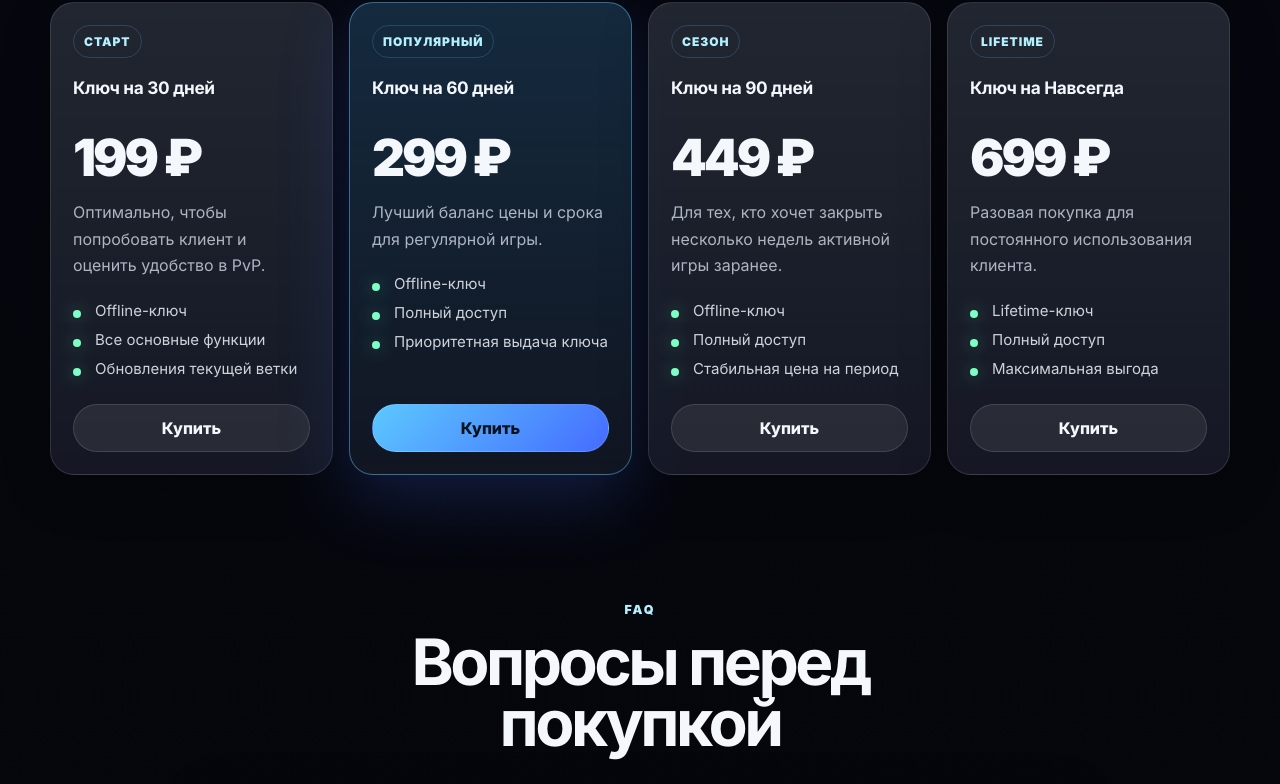
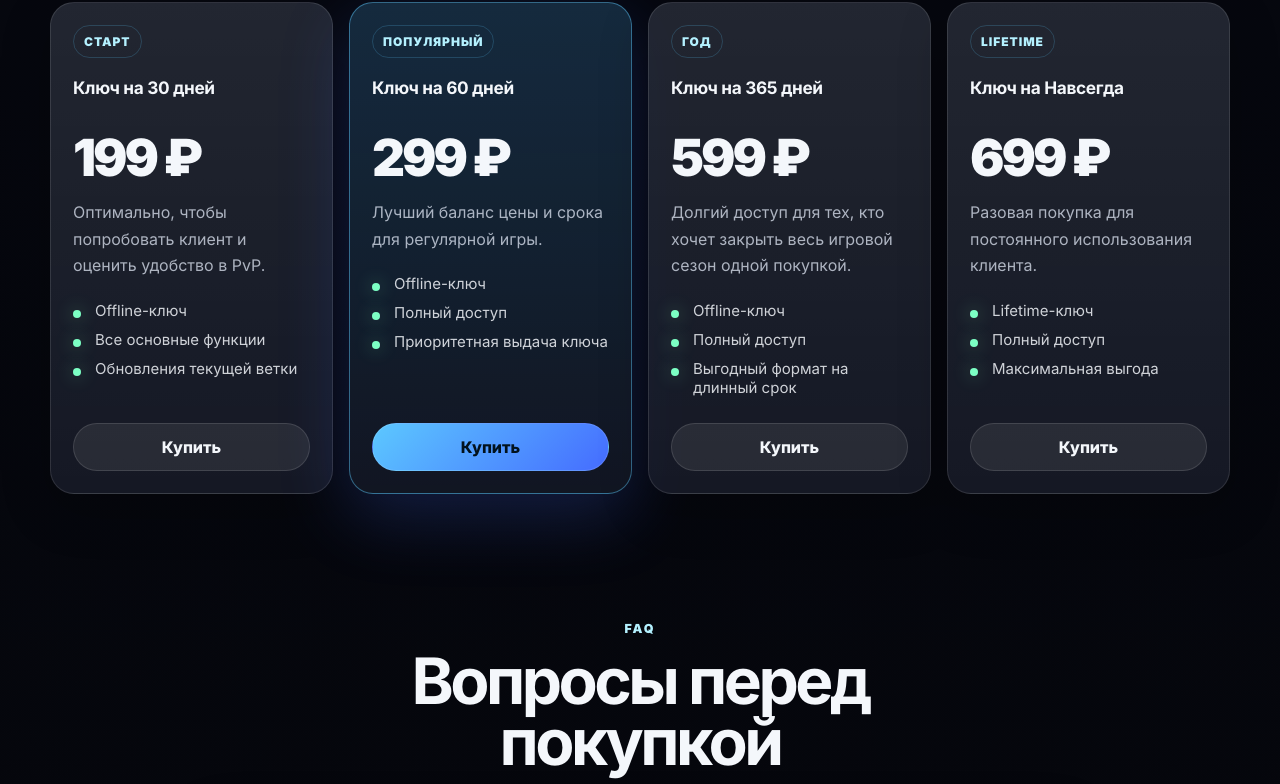
Before and after one commit to zxchargedoffc/zxcharged-sales-site, a React (Vite) app: page / in a window 1280 px wide. Shown: the part 3469-4253 px from the top of the page. Built offline with nearby package versions, Linux system fonts and the light colour scheme; no server answers.

Commit message:
Fix Telegram purchase links and sale tariffs

```diff
--- a/index.html
+++ b/index.html
@@ -11,7 +11,7 @@
     <meta property="og:title" content="ZXCHARGED CLIENT" />
     <meta
       property="og:description"
-      content="Premium PvP client keys. Тарифы на 30, 60, 90 дней и lifetime."
+      content="Premium PvP client keys. Тарифы на 30, 60, 365 дней и lifetime."
     />
     <meta property="og:type" content="website" />
     <meta property="og:image" content="/social-preview.svg" />
@@ -40,7 +40,7 @@
             <a href="#pricing">Тарифы</a>
             <a href="#faq">FAQ</a>
           </nav>
-          <a class="nav-cta" href="#pricing">Купить</a>
+          <a class="nav-cta" href="https://t.me/zxchargedshop_bot?start=buy">Купить</a>
         </header>
         <section class="hero section" id="top">
           <div class="hero-copy">
@@ -54,8 +54,8 @@
               offline-активацией ключей и стабильным runtime для ежедневной игры.
             </p>
             <div class="hero-actions">
-              <a class="button button-primary" href="#pricing">Купить ключ</a>
-              <a class="button button-secondary" href="https://t.me/zxcharged_support">Написать продавцу</a>
+              <a class="button button-primary" href="https://t.me/zxchargedshop_bot?start=buy">Купить ключ</a>
+              <a class="button button-secondary" href="https://t.me/zxchargedshop_bot">Написать продавцу</a>
             </div>
           </div>
         </section>
--- a/src/components/Header.tsx
+++ b/src/components/Header.tsx
@@ -1,5 +1,6 @@
 import type { MouseEvent } from 'react';
 import { scrollToHash } from '../lib/hashScroll';
+import { buyLink } from '../lib/purchase';
 
 function handleAnchorClick(event: MouseEvent<HTMLAnchorElement>) {
   if (
@@ -39,7 +40,7 @@ export function Header() {
         <a href="/#pricing" onClick={handleAnchorClick}>Тарифы</a>
         <a href="/#faq" onClick={handleAnchorClick}>FAQ</a>
       </nav>
-      <a className="nav-cta" href="/#pricing" onClick={handleAnchorClick}>
+      <a className="nav-cta" href={buyLink()} target="_blank" rel="noreferrer">
         Купить
       </a>
     </header>
--- a/src/components/HeroSection.tsx
+++ b/src/components/HeroSection.tsx
@@ -1,5 +1,6 @@
 import './HeroSection.download.css';
 import { loaderDownloadUrl } from '../lib/download';
+import { buyLink } from '../lib/purchase';
 
 export function HeroSection() {
   return (
@@ -15,7 +16,7 @@ export function HeroSection() {
           offline-активацией ключей и стабильным runtime для ежедневной игры.
         </p>
         <div className="hero-actions">
-          <a className="button button-primary" href="#pricing">
+          <a className="button button-primary" href={buyLink()} target="_blank" rel="noreferrer">
             Купить ключ
           </a>
           <a className="button button-secondary" href="#benefits">
--- a/src/components/PricingSection.tsx
+++ b/src/components/PricingSection.tsx
@@ -1,4 +1,4 @@
-import { pricing } from '../content';
+import { pricingCards } from '../pricingCatalog';
 import { buyLink } from '../lib/purchase';
 
 export function PricingSection() {
@@ -13,7 +13,7 @@ export function PricingSection() {
         </p>
       </div>
       <div className="pricing-grid">
-        {pricing.map((plan) => (
+        {pricingCards.map((plan) => (
           <article
             className={`price-card ${plan.popular ? 'popular' : ''}`}
             key={plan.name}
@@ -29,7 +29,7 @@ export function PricingSection() {
             </ul>
             <a
               className="button button-plan"
-              href={buyLink(plan.name)}
+              href={buyLink(plan.payload)}
               target="_blank"
               rel="noreferrer"
             >
--- a/src/content.ts
+++ b/src/content.ts
@@ -1,5 +1,5 @@
 export const purchaseBaseUrl =
-  import.meta.env.VITE_PURCHASE_URL || 'https://t.me/zxcharged_support';
+  import.meta.env.VITE_PURCHASE_URL || 'https://t.me/zxchargedshop_bot';
 
 export interface BenefitItem {
   title: string;
--- a/src/lib/purchase.ts
+++ b/src/lib/purchase.ts
@@ -1,22 +1,19 @@
 import { purchaseBaseUrl } from '../content';
 
-function isTelegramUrl(url: string) {
-  return url.includes('t.me/') || url.includes('telegram.me/');
+const START_PAYLOADS: Record<string, string> = {
+  '30 дней': 'buy_30d',
+  '60 дней': 'buy_60d',
+  '365 дней': 'buy_365d',
+  'Навсегда': 'buy_life',
+  life: 'buy_life',
+  lifetime: 'buy_life'
+};
+
+export function buyLink(plan?: string) {
+  const normalized = plan?.trim() ?? '';
+  const payload = normalized.startsWith('buy_')
+    ? normalized
+    : START_PAYLOADS[normalized] ?? 'buy';
+  const separator = purchaseBaseUrl.includes('?') ? '&' : '?';
+  return `${purchaseBaseUrl}${separator}start=${encodeURIComponent(payload)}`;
 }
-
-export function buyLink(plan: string) {
-  if (purchaseBaseUrl.includes('{plan}')) {
-    return purchaseBaseUrl.replace('{plan}', encodeURIComponent(plan));
-  }
-
-  if (isTelegramUrl(purchaseBaseUrl)) {
-    const text = encodeURIComponent(
-      `Хочу купить ключ ZXCHARGED CLIENT: ${plan}`
-    );
-    return `${purchaseBaseUrl}${
-      purchaseBaseUrl.includes('?') ? '&' : '?'
-    }text=${text}`;
-  }
-
-  return purchaseBaseUrl;
-}
--- /dev/null
+++ b/src/pricingCatalog.ts
@@ -0,0 +1,48 @@
+export interface PricingCard {
+  name: string;
+  price: string;
+  label: string;
+  description: string;
+  features: string[];
+  popular: boolean;
+  payload: string;
+}
+
+export const pricingCards: PricingCard[] = [
+  {
+    name: '30 дней',
+    price: '199 ₽',
+    label: 'Старт',
+    description: 'Оптимально, чтобы попробовать клиент и оценить удобство в PvP.',
+    features: ['Offline-ключ', 'Все основные функции', 'Обновления текущей ветки'],
+    popular: false,
+    payload: 'buy_30d'
+  },
+  {
+    name: '60 дней',
+    price: '299 ₽',
+    label: 'Популярный',
+    description: 'Лучший баланс цены и срока для регулярной игры.',
+    features: ['Offline-ключ', 'Полный доступ', 'Приоритетная выдача ключа'],
+    popular: true,
+    payload: 'buy_60d'
+  },
+  {
+    name: '365 дней',
+    price: '599 ₽',
+    label: 'Год',
+    description: 'Долгий доступ для тех, кто хочет закрыть весь игровой сезон одной покупкой.',
+    features: ['Offline-ключ', 'Полный доступ', 'Выгодный формат на длинный срок'],
+    popular: false,
+    payload: 'buy_365d'
+  },
+  {
+    name: 'Навсегда',
+    price: '699 ₽',
+    label: 'Lifetime',
+    description: 'Разовая покупка для постоянного использования клиента.',
+    features: ['Lifetime-ключ', 'Полный доступ', 'Максимальная выгода'],
+    popular: false,
+    payload: 'buy_life'
+  }
+];
```
Also changed, not shown: 1 other file (tests, documents, lock files or other folders).
